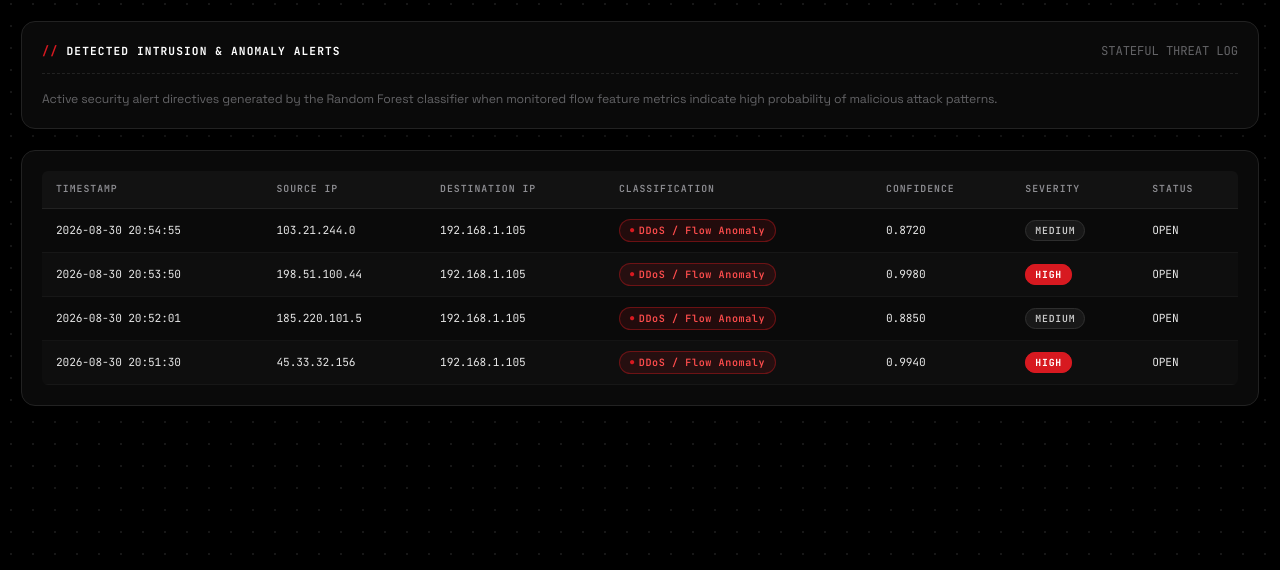
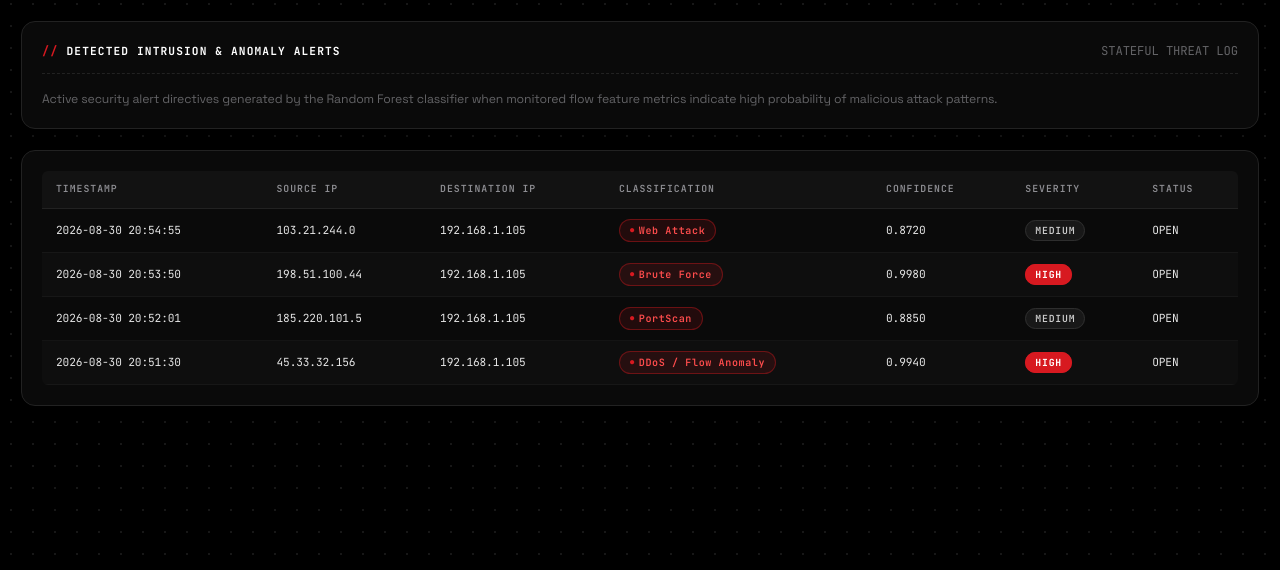
Before and after one commit to vrajkiran/AI-NIDS, a Flask app: page /alerts in a window 1280 px wide. Shown: the part 51-621 px from the top of the page. Run offline with Flask 3, Linux system fonts and the light colour scheme; data comes from the database, SQL or seed files in the repository; some web fonts are replaced.

Commit message:
feat: add multi-class intrusion classification and update threat breakdown charts

```diff
--- a/app.py
+++ b/app.py
@@ -26,6 +26,15 @@ app = Flask(__name__)
 app.secret_key = SECRET_KEY
 create_database(DATABASE_PATH)
 
+
+@app.after_request
+def add_no_cache_headers(response):
+    """Ensure browser never caches static files or API responses during development."""
+    response.headers["Cache-Control"] = "no-cache, no-store, must-revalidate"
+    response.headers["Pragma"] = "no-cache"
+    response.headers["Expires"] = "0"
+    return response
+
 monitor_lock = threading.Lock()
 monitor_thread = None
 monitor_capture = None
@@ -43,6 +52,7 @@ def save_detection(metadata: dict, flow, result: dict) -> None:
         timestamp = datetime.fromtimestamp(metadata["timestamp"]).strftime("%Y-%m-%d %H:%M:%S")
         confidence = result.get("confidence")
 
+        pred_label = result.get("attack_type") if result.get("prediction") == "ATTACK" else result.get("prediction", "PENDING")
         traffic_record = {
             "timestamp": timestamp,
             "source_ip": flow.source.ip,
@@ -52,7 +62,7 @@ def save_detection(metadata: dict, flow, result: dict) -> None:
             "protocol": metadata["protocol_name"],
             "packet_count": flow.total_packets,
             "byte_count": flow.total_bytes,
-            "prediction": result.get("prediction", "PENDING"),
+            "prediction": pred_label,
             "confidence": confidence,
         }
         insert_network_traffic(DATABASE_PATH, traffic_record, data_source="REAL")
--- a/database/db.py
+++ b/database/db.py
@@ -74,13 +74,13 @@ def seed_demo_data_connection(cursor) -> None:
         ("2026-08-30 20:50:12", "192.168.1.105", "104.21.52.12", 52410, 443, "TCP", 148, 124500, "BENIGN", 0.9850, "DEMO"),
         ("2026-08-30 20:50:15", "192.168.1.105", "8.8.8.8", 53120, 53, "UDP", 12, 840, "BENIGN", 0.9920, "DEMO"),
         ("2026-08-30 20:51:02", "192.168.1.105", "142.250.190.46", 52414, 443, "TCP", 210, 185200, "BENIGN", 0.9780, "DEMO"),
-        ("2026-08-30 20:51:30", "45.33.32.156", "192.168.1.105", 49152, 80, "TCP", 1250, 1420000, "ATTACK", 0.9940, "DEMO"),
-        ("2026-08-30 20:52:01", "185.220.101.5", "192.168.1.105", 60124, 22, "TCP", 45, 3200, "ATTACK", 0.8850, "DEMO"),
+        ("2026-08-30 20:51:30", "45.33.32.156", "192.168.1.105", 49152, 80, "TCP", 1250, 1420000, "DDoS / Flow Anomaly", 0.9940, "DEMO"),
+        ("2026-08-30 20:52:01", "185.220.101.5", "192.168.1.105", 60124, 22, "TCP", 45, 3200, "PortScan", 0.8850, "DEMO"),
         ("2026-08-30 20:52:45", "192.168.1.105", "13.107.42.14", 52420, 443, "TCP", 84, 45200, "BENIGN", 0.9910, "DEMO"),
         ("2026-08-30 20:53:10", "192.168.1.120", "192.168.1.1", 54100, 53, "UDP", 6, 420, "BENIGN", 0.9960, "DEMO"),
-        ("2026-08-30 20:53:50", "198.51.100.44", "192.168.1.105", 58210, 8080, "TCP", 2150, 2840000, "ATTACK", 0.9980, "DEMO"),
+        ("2026-08-30 20:53:50", "198.51.100.44", "192.168.1.105", 58210, 8080, "TCP", 2150, 2840000, "Brute Force", 0.9980, "DEMO"),
         ("2026-08-30 20:54:15", "192.168.1.105", "172.217.16.206", 52432, 443, "TCP", 92, 78400, "BENIGN", 0.9890, "DEMO"),
-        ("2026-08-30 20:54:55", "103.21.244.0", "192.168.1.105", 61002, 445, "TCP", 32, 2100, "ATTACK", 0.8720, "DEMO"),
+        ("2026-08-30 20:54:55", "103.21.244.0", "192.168.1.105", 61002, 445, "TCP", 32, 2100, "Web Attack", 0.8720, "DEMO"),
     ]
     cursor.executemany(
         """
@@ -94,9 +94,9 @@ def seed_demo_data_connection(cursor) -> None:
 
     demo_alerts = [
         ("2026-08-30 20:51:30", "45.33.32.156", "192.168.1.105", "DDoS / Flow Anomaly", 0.9940, "HIGH", "OPEN", "DEMO"),
-        ("2026-08-30 20:52:01", "185.220.101.5", "192.168.1.105", "DDoS / Flow Anomaly", 0.8850, "MEDIUM", "OPEN", "DEMO"),
-        ("2026-08-30 20:53:50", "198.51.100.44", "192.168.1.105", "DDoS / Flow Anomaly", 0.9980, "HIGH", "OPEN", "DEMO"),
-        ("2026-08-30 20:54:55", "103.21.244.0", "192.168.1.105", "DDoS / Flow Anomaly", 0.8720, "MEDIUM", "OPEN", "DEMO"),
+        ("2026-08-30 20:52:01", "185.220.101.5", "192.168.1.105", "PortScan", 0.8850, "MEDIUM", "OPEN", "DEMO"),
+        ("2026-08-30 20:53:50", "198.51.100.44", "192.168.1.105", "Brute Force", 0.9980, "HIGH", "OPEN", "DEMO"),
+        ("2026-08-30 20:54:55", "103.21.244.0", "192.168.1.105", "Web Attack", 0.8720, "MEDIUM", "OPEN", "DEMO"),
     ]
     cursor.executemany(
         """
@@ -213,7 +213,7 @@ def get_dashboard_summary(database_path: Path) -> dict:
                     END
                 ) AS total_flows,
                 SUM(CASE WHEN prediction = 'BENIGN' THEN 1 ELSE 0 END) AS normal_traffic,
-                SUM(CASE WHEN prediction = 'ATTACK' THEN 1 ELSE 0 END) AS detected_attacks
+                SUM(CASE WHEN prediction != 'BENIGN' AND prediction != 'PENDING' AND prediction != 'ERROR' THEN 1 ELSE 0 END) AS detected_attacks
             FROM network_traffic
             """
         ).fetchone()
@@ -246,14 +246,17 @@ def get_chart_data(database_path: Path) -> dict:
             """
         ).fetchall()
         attacks = connection.execute(
-            "SELECT severity, COUNT(*) AS count FROM alerts GROUP BY severity"
+            "SELECT attack_type AS severity, COUNT(*) AS count FROM alerts GROUP BY attack_type"
         ).fetchall()
 
     label_counts = {row["prediction"]: row["count"] for row in labels}
+    benign_count = label_counts.get("BENIGN", 0)
+    attack_total = sum(count for label, count in label_counts.items() if label not in ["BENIGN", "PENDING", "ERROR"])
+
     return {
         "benign_attack": {
-            "BENIGN": label_counts.get("BENIGN", 0),
-            "ATTACK": label_counts.get("ATTACK", 0),
+            "BENIGN": benign_count,
+            "ATTACK": attack_total,
         },
         "traffic_over_time": list(reversed([dict(row) for row in timeline])),
         "attack_count": [dict(row) for row in attacks],
--- a/static/js/main.js
+++ b/static/js/main.js
@@ -191,14 +191,22 @@ async function refreshCharts() {
                 }
             });
 
+            const categoryColors = [
+                "rgba(255, 77, 77, 0.85)",
+                "rgba(255, 193, 7, 0.85)",
+                "rgba(156, 39, 176, 0.85)",
+                "rgba(33, 150, 243, 0.85)",
+                "rgba(76, 175, 80, 0.85)"
+            ];
+
             attackCountChart = new Chart(document.getElementById("attackCountChart"), {
                 type: "bar",
                 data: {
-                    labels: attackLabels.length ? attackLabels : ["HIGH", "MEDIUM"],
+                    labels: attackLabels.length ? attackLabels : ["DDoS", "PortScan"],
                     datasets: [{
                         label: "Alerts",
                         data: attackValues.length ? attackValues : [0, 0],
-                        backgroundColor: [ntRed, ntDarkGray],
+                        backgroundColor: categoryColors,
                         borderWidth: 1,
                         borderColor: ntSurfaceBorder,
                         borderRadius: 4
@@ -224,11 +232,20 @@ async function refreshCharts() {
             return;
         }
 
+        const categoryColors = [
+            "rgba(255, 77, 77, 0.85)",
+            "rgba(255, 193, 7, 0.85)",
+            "rgba(156, 39, 176, 0.85)",
+            "rgba(33, 150, 243, 0.85)",
+            "rgba(76, 175, 80, 0.85)"
+        ];
+
         benignAttackChart.data.datasets[0].data = benignAttackValues;
         trafficTimeChart.data.labels = timeLabels.length ? timeLabels : ["NOW"];
         trafficTimeChart.data.datasets[0].data = timeValues.length ? timeValues : [0];
-        attackCountChart.data.labels = attackLabels.length ? attackLabels : ["HIGH", "MEDIUM"];
+        attackCountChart.data.labels = attackLabels.length ? attackLabels : ["DDoS", "PortScan"];
         attackCountChart.data.datasets[0].data = attackValues.length ? attackValues : [0, 0];
+        attackCountChart.data.datasets[0].backgroundColor = categoryColors;
 
         benignAttackChart.update();
         trafficTimeChart.update();
--- a/templates/base.html
+++ b/templates/base.html
@@ -5,7 +5,7 @@
     <meta name="viewport" content="width=device-width, initial-scale=1">
     <title>{% block title %}AI-NIDS — Network Intrusion Detection System{% endblock %}</title>
     <link href="https://cdn.jsdelivr.net/npm/bootstrap@5.3.3/dist/css/bootstrap.min.css" rel="stylesheet">
-    <link rel="stylesheet" href="{{ url_for('static', filename='css/style.css') }}">
+    <link rel="stylesheet" href="{{ url_for('static', filename='css/style.css', v='2.0') }}">
 </head>
 <body>
 
@@ -60,6 +60,6 @@
 
 <script src="https://cdn.jsdelivr.net/npm/bootstrap@5.3.3/dist/js/bootstrap.bundle.min.js"></script>
 <script src="https://cdn.jsdelivr.net/npm/chart.js@4.4.3/dist/chart.umd.min.js"></script>
-<script src="{{ url_for('static', filename='js/main.js') }}"></script>
+<script src="{{ url_for('static', filename='js/main.js', v='2.0') }}"></script>
 </body>
 </html>
--- a/templates/dashboard.html
+++ b/templates/dashboard.html
@@ -161,7 +161,7 @@
     <div class="col-lg-4">
         <div class="panel-tech h-100">
             <div class="panel-header">
-                <h2 class="panel-title">ATTACK EVENTS</h2>
+                <h2 class="panel-title">ATTACK CATEGORIES BREAKDOWN</h2>
             </div>
             <div style="height: 240px; position: relative;">
                 <canvas id="attackCountChart"></canvas>
```
